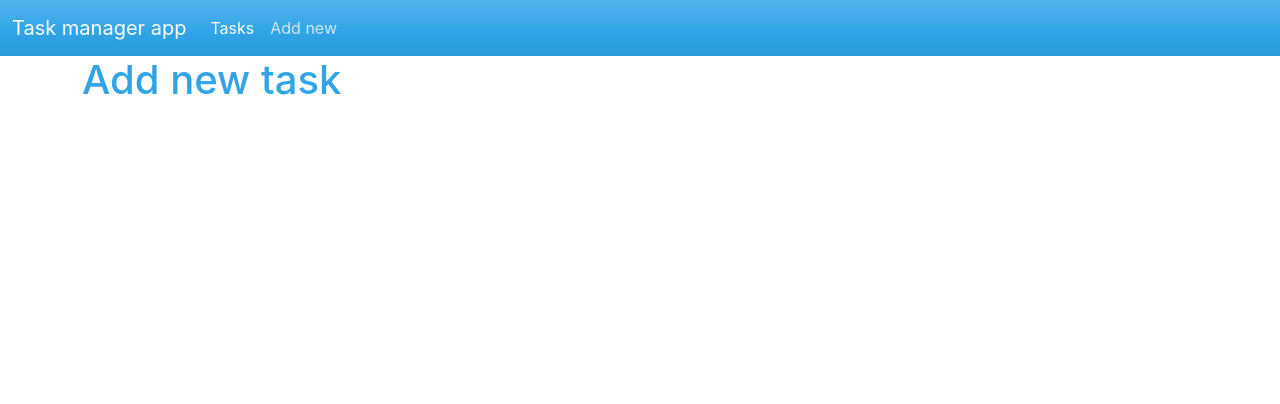
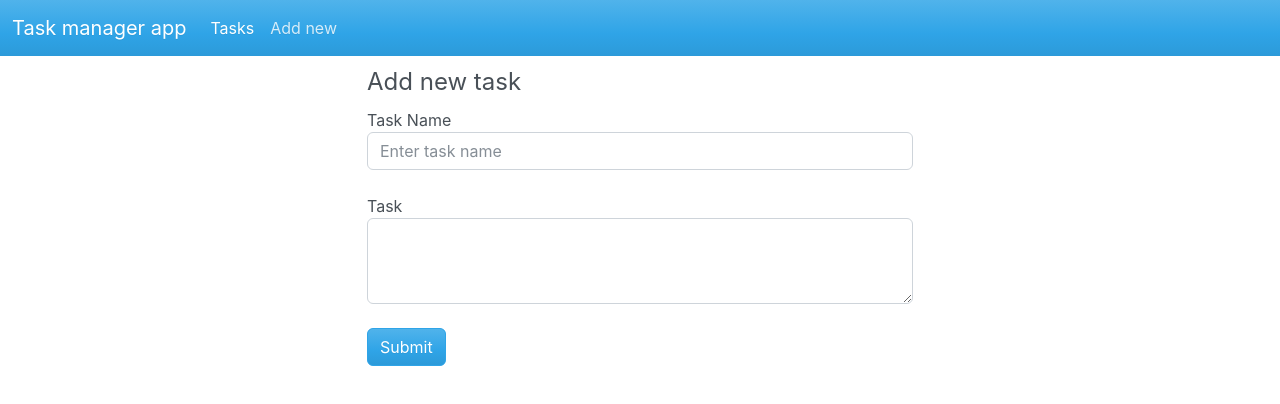
Before and after one commit to pragith98/task-manager-app, a React (Create React App) app: page /addnew in a window 1280 px wide. Shown: the top 404 px of the page. Built offline with nearby package versions, Linux system fonts and the light colour scheme.

Commit message:
create task form

```diff
--- a/src/pages/AddNew/AddNew.jsx
+++ b/src/pages/AddNew/AddNew.jsx
@@ -1,9 +1,45 @@
-function AddNew(){
-    return(
-        <div className="container">
-            <h1>Add new task</h1>
+function AddNew() {
+  return (
+    <div className="container">
+
+      <div className="row justify-content-center mt-2">
+        <div className="col-6">
+        <legend>Add new task</legend>
+          <form>
+            <fieldset>
+              <div className="form-group">
+                <label>Task Name</label>
+                <input
+                  type="email"
+                  className="form-control"
+                  id="exampleInputEmail1"
+                  aria-describedby="emailHelp"
+                  placeholder="Enter task name"
+                />
+              </div>
+
+              <br />
+
+              <div className="form-group">
+                <label>Task</label>
+                <textarea
+                  className="form-control"
+                  id="exampleTextarea"
+                  rows="3"
+                ></textarea>
+              </div>
+
+              <br />
+
+              <button type="submit" className="btn btn-primary">
+                Submit
+              </button>
+            </fieldset>
+          </form>
         </div>
-    );
+      </div>
+    </div>
+  );
 }
 
 export default AddNew;
```
